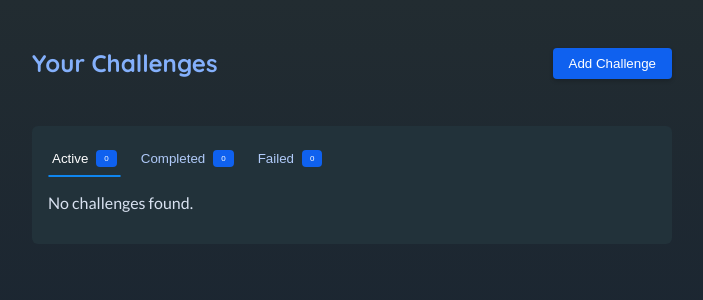
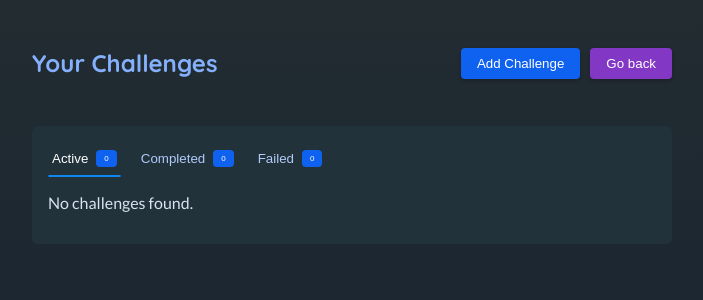
Before and after one commit to olehkl1apko/challenges-react-app, a React (Vite) app: page /challenges in a window 1280 px wide. Shown: the top 300 px of the page, without its empty margins (288-991 px from the left). Built offline with nearby package versions, Linux system fonts and the light colour scheme.

Commit message:
ADD: go-back btn

```diff
--- a/src/components/Header.jsx
+++ b/src/components/Header.jsx
@@ -1,9 +1,11 @@
-import { useState } from 'react';
-import { AnimatePresence, motion } from 'framer-motion';
+import { useState } from "react";
+import { useNavigate } from "react-router-dom";
+import { AnimatePresence, motion } from "framer-motion";
 
-import NewChallenge from './NewChallenge.jsx';
+import NewChallenge from "./NewChallenge.jsx";
 
 export default function Header() {
+  const navigate = useNavigate();
   const [isCreatingNewChallenge, setIsCreatingNewChallenge] = useState();
 
   function handleStartAddNewChallenge() {
@@ -22,14 +24,24 @@ export default function Header() {
 
       <header id="main-header">
         <h1>Your Challenges</h1>
+        <div style={{ display: "flex", gap: "10px" }}>
           <motion.button
             whileHover={{ scale: 1.1 }}
-          transition={{ type: 'spring', stiffness: 500 }}
+            transition={{ type: "spring", stiffness: 500 }}
             onClick={handleStartAddNewChallenge}
             className="button"
           >
             Add Challenge
           </motion.button>
+          <motion.button
+            whileHover={{ scale: 1.1 }}
+            transition={{ type: "spring", stiffness: 500 }}
+            onClick={() => navigate("/")}
+            className="button go-back"
+          >
+            Go back
+          </motion.button>
+        </div>
       </header>
     </>
   );
--- a/src/index.css
+++ b/src/index.css
@@ -1,4 +1,4 @@
-@import url('https://fonts.googleapis.com/css2?family=Quicksand:wght@400;700&family=Lato:wght@400;700&display=swap');
+@import url("https://fonts.googleapis.com/css2?family=Quicksand:wght@400;700&family=Lato:wght@400;700&display=swap");
 
 * {
   box-sizing: border-box;
@@ -6,7 +6,7 @@
 
 body {
   margin: 0;
-  font-family: 'Lato', serif;
+  font-family: "Lato", serif;
   -webkit-font-smoothing: antialiased;
   -moz-osx-font-smoothing: grayscale;
   background: linear-gradient(#222c31, #111d32);
@@ -33,7 +33,7 @@ body {
 }
 
 #main-header h1 {
-  font-family: 'Quicksand', sans-serif;
+  font-family: "Quicksand", sans-serif;
   font-size: 1.5rem;
   color: #84b0fc;
 }
@@ -84,7 +84,7 @@ body {
   color: #fff;
   border-radius: 4px;
   text-decoration: none;
-  font-family: 'Quicksand', sans-serif;
+  font-family: "Quicksand", sans-serif;
   font-size: 0.8rem;
   font-weight: bold;
   text-transform: uppercase;
@@ -115,7 +115,7 @@ main {
   margin-bottom: 0.15rem;
   font-weight: bold;
   font-size: 0.8rem;
-  font-family: 'Quicksand', sans-serif;
+  font-family: "Quicksand", sans-serif;
   color: #414956;
 }
 
@@ -129,7 +129,7 @@ main {
   background-color: #fff;
   color: #414956;
   font-size: 0.8rem;
-  font-family: 'Quicksand', sans-serif;
+  font-family: "Quicksand", sans-serif;
 }
 
 #new-challenge-images {
@@ -230,7 +230,7 @@ main {
 
 .challenge-item header p {
   margin-top: 0;
-  font-family: 'Quicksand', sans-serif;
+  font-family: "Quicksand", sans-serif;
   font-size: 0.7rem;
 }
 
@@ -302,6 +302,14 @@ main {
   background-color: #0f3cef;
 }
 
+.button.go-back {
+  background-color: #8337c5;
+}
+
+.button.go-back:hover {
+  background-color: #751cc2;
+}
+
 .modal {
   top: 10%;
   border-radius: 6px;
```
Lines whose indentation alone changed are shown as unchanged.
